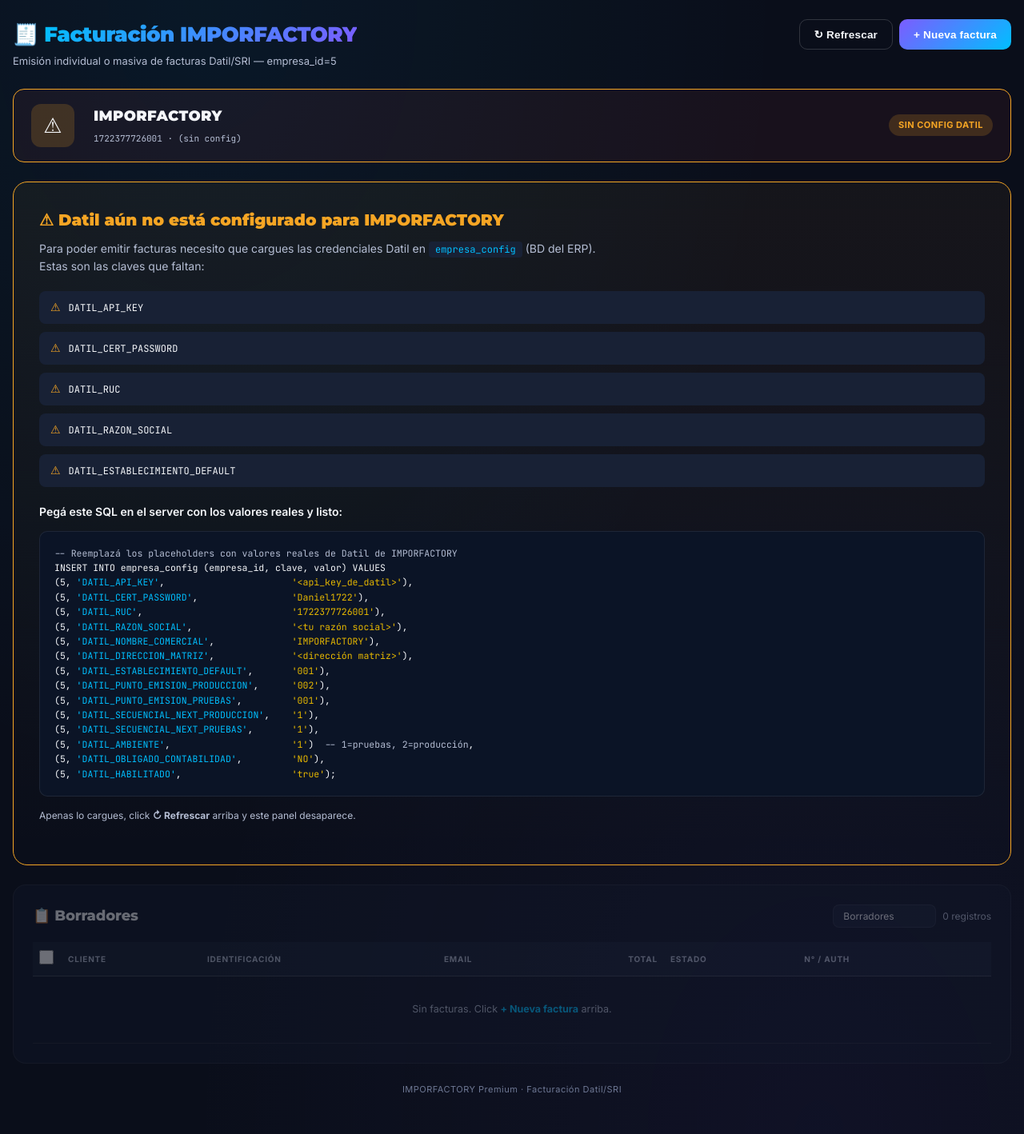
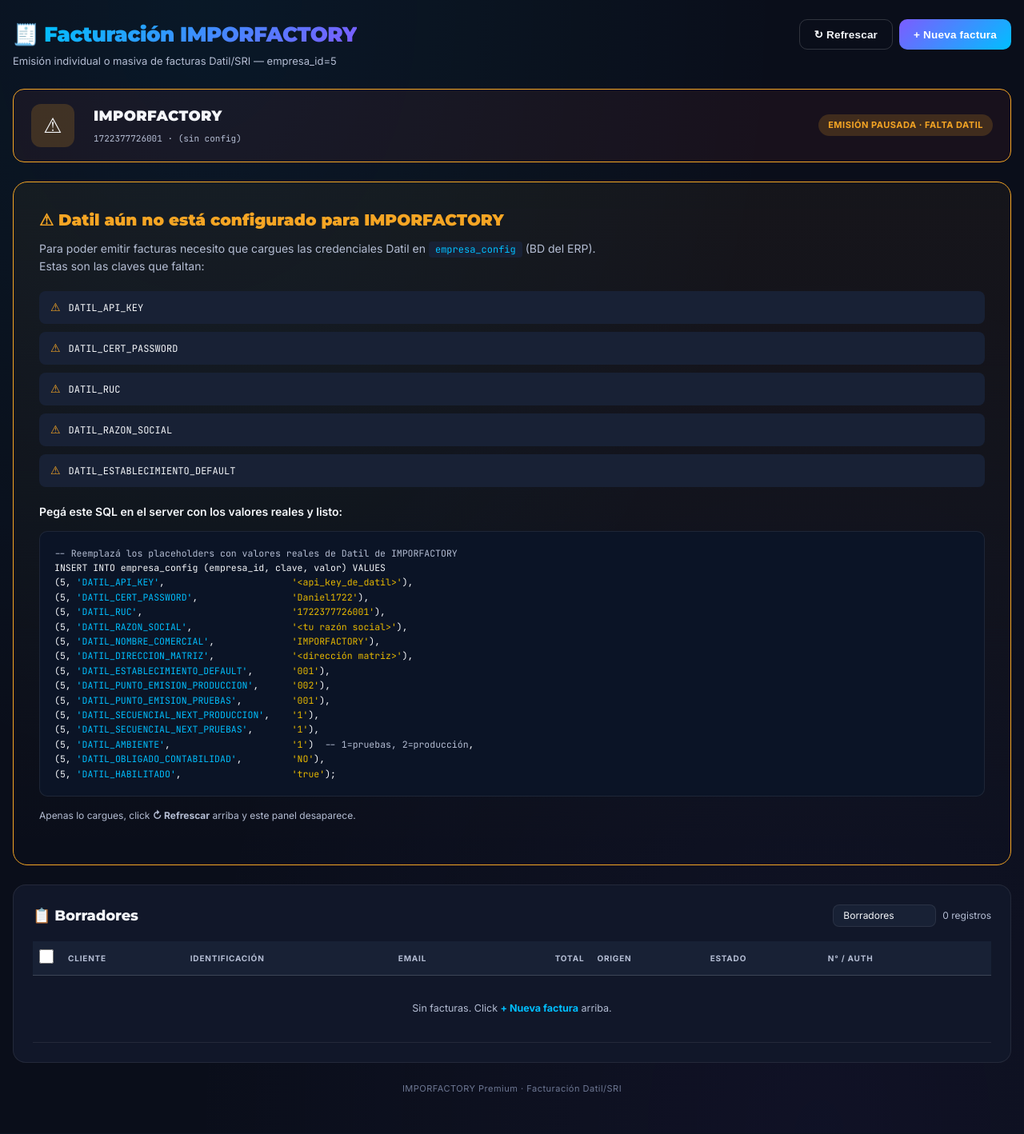
Before and after one commit to danielbonilla522-web/IMPORFACTORYPRO, a FastAPI app: page /facturacion in a window 1280 px wide. Shown: the whole page at 80% size. After the commit the page ends 1367 px from the top, so only its background shows below. Run offline with FastAPI, Linux system fonts and the light colour scheme; data that the repository does not hold is empty; parts of the project's set-up code (start-up, migrations or seed data) failed here and were passed over.

Commit message:
organiza facturación: panel usable sin Datil + columna Origen + consolida menú
- El panel de borradores ya NO se deshabilita cuando falta Datil: se puede
  ver/crear/editar/borrar solicitudes siempre; solo Emitir requiere Datil.
- Nueva columna Origen en la tabla (🧾 Alumno / ✏️ Manual / CSV / API) para
  distinguir las solicitudes de alumnos (form factura) de las manuales.
- Modal Nueva/Editar factura ya no se bloquea sin Datil.
- Sidebar: quitada Solicitudes de factura (redundante; /facturacion ya las
  muestra con la columna Origen). Facturación queda como panel único.

Datos en tabla facturas_borrador (BD imporfactory_premium). Pendiente para
EMITIR: cargar API key Datil de IMPORFACTORY (empresa_config eid=5).

Co-Authored-By: Claude Opus 4.7 (1M context) <noreply@anthropic.com>

```diff
--- a/frontend/templates/_shared/_imporfactory_premium_sidebar.html
+++ b/frontend/templates/_shared/_imporfactory_premium_sidebar.html
@@ -29,10 +29,6 @@
       <svg class="imf-sidebar__item-icon" viewBox="0 0 24 24" fill="none" stroke="currentColor" stroke-width="1.75" stroke-linecap="round" stroke-linejoin="round"><path d="M14 2H6a2 2 0 0 0-2 2v16a2 2 0 0 0 2 2h12a2 2 0 0 0 2-2V8z"></path><polyline points="14 2 14 8 20 8"></polyline><line x1="16" y1="13" x2="8" y2="13"></line><line x1="16" y1="17" x2="8" y2="17"></line></svg>
       Facturación
     </a>
-    <a href="/admin/formularios" class="imf-sidebar__item {% if active_item == 'admin_formularios' %}is-active{% endif %}">
-      <svg class="imf-sidebar__item-icon" viewBox="0 0 24 24" fill="none" stroke="currentColor" stroke-width="1.75" stroke-linecap="round" stroke-linejoin="round"><path d="M9 11l3 3L22 4"></path><path d="M21 12v7a2 2 0 0 1-2 2H5a2 2 0 0 1-2-2V5a2 2 0 0 1 2-2h11"></path></svg>
-      Solicitudes de factura
-    </a>
 
     <div class="imf-sidebar__section-label">Finanzas</div>
     <a href="/proyeccion" class="imf-sidebar__item {% if active_item == 'proyeccion' %}is-active{% endif %}">
--- a/frontend/templates/imporfactory_premium/facturacion/landing.html
+++ b/frontend/templates/imporfactory_premium/facturacion/landing.html
@@ -209,13 +209,14 @@ INSERT INTO empresa_config (empresa_id, clave, valor) VALUES
         <th>Identificación</th>
         <th>Email</th>
         <th style="text-align:right">Total</th>
+        <th>Origen</th>
         <th>Estado</th>
         <th>N° / Auth</th>
         <th></th>
       </tr>
     </thead>
     <tbody id="rows">
-      <tr><td colspan="8" style="text-align:center;padding:32px;color:var(--text-mut)">Cargando…</td></tr>
+      <tr><td colspan="9" style="text-align:center;padding:32px;color:var(--text-mut)">Cargando…</td></tr>
     </tbody>
   </table>
 </div>
@@ -325,9 +326,11 @@ async function loadInfo() {
   } else {
     strip.classList.add('disabled');
     $('#es-icon').textContent = '⚠';
-    metaHtml = `<span class="badge warn">SIN CONFIG DATIL</span>`;
+    metaHtml = `<span class="badge warn">EMISIÓN PAUSADA · falta Datil</span>`;
     $('#setup-panel').classList.add('show');
-    $('#panel-rows').classList.add('disabled');
+    // El panel de borradores queda USABLE: podés ver, crear, editar y borrar
+    // solicitudes aunque Datil no esté. Solo "Emitir" se bloquea hasta configurarlo.
+    $('#panel-rows').classList.remove('disabled');
     const ul = $('#missing-list');
     ul.innerHTML = (d.missing_keys||[]).map(k=>`<li>${esc(k)}</li>`).join('');
   }
@@ -348,9 +351,15 @@ function renderRows() {
   const tbody = $('#rows');
   $('#cnt-info').textContent = `${borradores.length} registros`;
   if (borradores.length===0) {
-    tbody.innerHTML = `<tr><td colspan="8" style="text-align:center;padding:32px;color:var(--text-mut)">Sin facturas. Click <strong style="color:var(--cyan)">+ Nueva factura</strong> arriba.</td></tr>`;
+    tbody.innerHTML = `<tr><td colspan="9" style="text-align:center;padding:32px;color:var(--text-mut)">Sin facturas. Click <strong style="color:var(--cyan)">+ Nueva factura</strong> arriba.</td></tr>`;
     return;
   }
+  const ORIGEN = {
+    form_alumno:'<span class="badge info">🧾 Alumno</span>',
+    form:'<span class="badge" style="background:var(--bg3);color:var(--text-mut)">✏️ Manual</span>',
+    csv_bulk:'<span class="badge" style="background:var(--bg3);color:var(--text-mut)">📑 CSV</span>',
+    api:'<span class="badge" style="background:var(--bg3);color:var(--text-mut)">🔌 API</span>',
+  };
   tbody.innerHTML = borradores.map(b=>{
     const estadoBadge = {
       borrador:'<span class="badge info">Borrador</span>',
@@ -372,6 +381,7 @@ function renderRows() {
           <div style="font-size:10px;color:var(--text-mut)">${esc(b.cliente_tipo_id)}</div></td>
       <td style="font-size:11px;color:var(--text-mut)">${esc(b.cliente_email||'—')}</td>
       <td style="text-align:right;font-family:'JetBrains Mono';font-weight:700">${fmt(b.total)}</td>
+      <td>${ORIGEN[b.fuente] || esc(b.fuente||'—')}</td>
       <td>${estadoBadge}</td>
       <td>${numCol}</td>
       <td style="text-align:right;white-space:nowrap">
@@ -444,7 +454,6 @@ $('#btn-refresh').addEventListener('click',()=>{loadInfo();loadBorradores();});
 
 // Modal
 function openModal(b=null) {
-  if (!datilHabilitado) return toast('Configurá Datil primero','error');
   editingId = b?.id || null;
   $('#modal-title').textContent = b ? `✎ Editar factura #${b.id}` : '+ Nueva factura';
   $('#f-tipo').value = b?.cliente_tipo_id || 'cedula';
```
